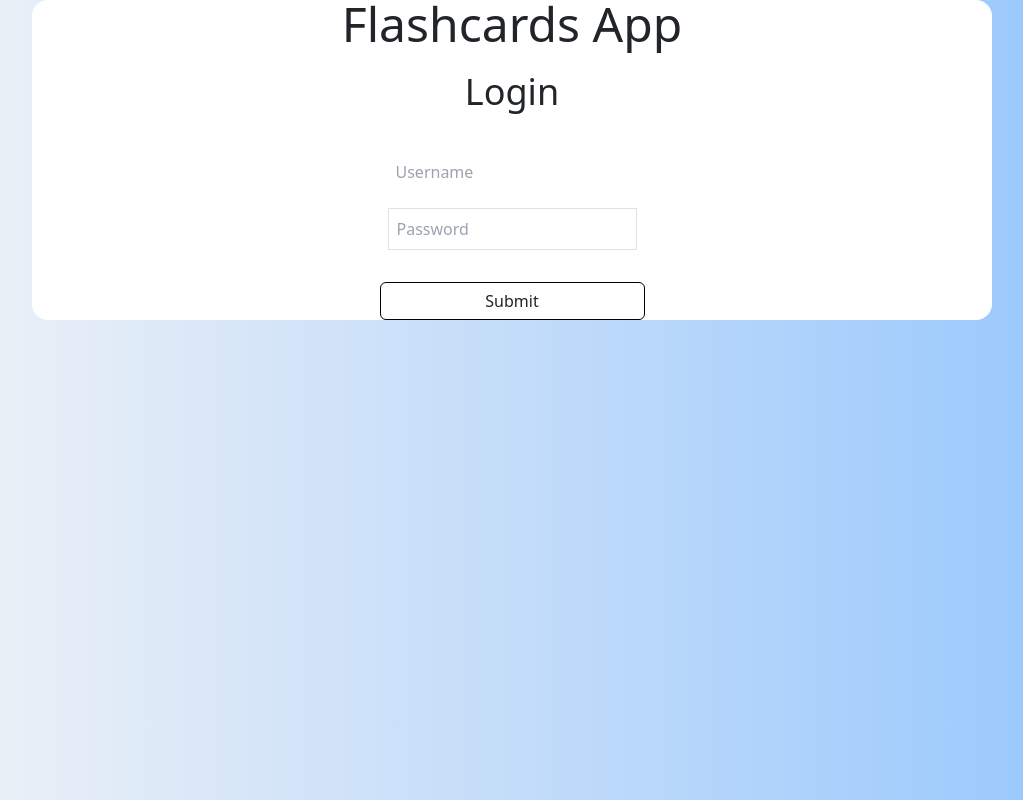
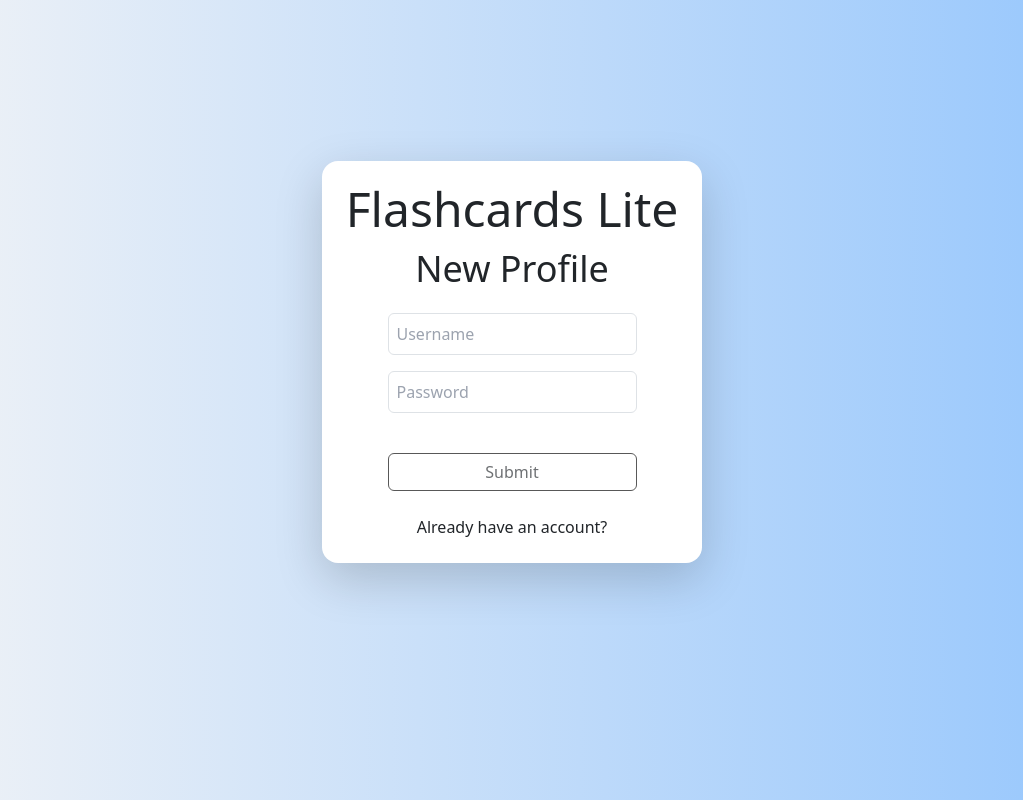
Before and after one commit to wade-loccisano/flask-flashcards, a Flask app: page / in a window 1280 px wide. Shown: the whole page, without its empty margins (128-1151 px from the left). Run offline with Flask 3, Linux system fonts and the light colour scheme; some libraries are stand-ins or nearby versions.

Commit message:
Add changes to auth and add google recaptcha

```diff
--- a/app/__init__.py
+++ b/app/__init__.py
@@ -29,7 +29,6 @@ def create_app():
 
     @login_manager.user_loader
     def load_user(user_id):
-        # Load user from database based on user_id
         return User.query.get(user_id)
 
     api.add_resource(DecksApiEndpoint, "/api/DecksApiEndpoint")
--- a/app/blueprints/simple/routes.py
+++ b/app/blueprints/simple/routes.py
@@ -2,11 +2,13 @@ from app.blueprints.simple import bp
 from flask import render_template, request, redirect, url_for
 from flask_login import current_user, login_required
 from app.extensions.seed import seed_database
+from app.resources.forms.signup import SignUpForm
 
 
 @bp.route("/")
 def index():
-    return render_template("login.html")
+    form = SignUpForm()
+    return render_template("signup.html", form=form)
 
 
 @bp.route("/seed", methods=["POST"])
--- a/app/extensions/seed.py
+++ b/app/extensions/seed.py
@@ -16,7 +16,7 @@ def seed_database(user_id):
     # katakana_deck = Deck(name="Katakana Deck", cards=[])
     mixed_deck = Deck(name="Kana", user_id=user_id, cards=[])
 
-    elements_deck = Deck(name="Periodic Table of Elements", user_id=user_id, cards=[])
+    elements_deck = Deck(name="Periodic Table", user_id=user_id, cards=[])
 
     # db.session.add_all([hiragana_deck, katakana_deck, mixed_deck, elements_deck])
     db.session.add_all([mixed_deck, elements_deck])
--- /dev/null
+++ b/app/resources/forms/signup.py
@@ -0,0 +1,11 @@
+from flask_wtf import FlaskForm, RecaptchaField
+from wtforms import StringField, PasswordField
+from wtforms.validators import DataRequired, Length
+
+
+class SignUpForm(FlaskForm):
+    username = StringField(
+        "Username", validators=[DataRequired(), Length(min=4, max=50)]
+    )
+    password = PasswordField("Password", validators=[DataRequired(), Length(min=8)])
+    recaptcha = RecaptchaField()
--- a/app/resources/styles/decks.css
+++ b/app/resources/styles/decks.css
@@ -66,10 +66,8 @@
 
 .modal-container {
     background-color: #fff;
-    padding: 2rem;
     border-radius: 8px;
     box-shadow: 0 4px 10px rgba(0, 0, 0, 0.3);
     text-align: center;
     max-width: 400px;
-    width: 90%;
 }
--- a/app/templates/base.html
+++ b/app/templates/base.html
@@ -14,6 +14,7 @@
     <link href="https://cdn.jsdelivr.net/npm/bootstrap@5.3.0-alpha3/dist/css/bootstrap.min.css" rel="stylesheet">
     <script src="https://cdn.jsdelivr.net/npm/bootstrap@5.3.0-alpha3/dist/js/bootstrap.bundle.min.js"></script>
     <script src="https://cdn.tailwindcss.com"></script>
+    <script src="https://www.google.com/recaptcha/api.js" async defer></script>
 </head>
 <body class="bg-gradient-to-r from-gray-100 to-blue-300">
     <div class="container mx-auto max-w-5xl h-[calc(100vh-76px)] px-8">
--- a/app/templates/login.html
+++ b/app/templates/login.html
@@ -5,9 +5,10 @@
 {% endblock %}
 
 {% block content %}
-    <div class="flex flex-col items-center justify-center bg-white rounded-2xl">
-        <h1 class="text-5xl">Flashcards App</h1>
-        <h2 class="text-4xl mt-4 mb-8 ">Login</h1>
+<div class="h-full flex flex-col items-center justify-center">
+    <div class="flex flex-col items-center justify-center bg-white rounded-2xl shadow-lg p-4">
+        <h1 class="text-5xl">Flashcards Lite</h1>
+        <h2 class="text-4xl my-3">Returning User</h1>
         <div class="">
             <form method="POST" action="{{ url_for('auth_blueprint.login')}}">
                 <fieldset class="flex flex-col justify-center">
@@ -17,7 +18,9 @@
                         name="username"
                         placeholder="Username"
                         required="required"
-                        class="m-2 p-2"
+                        class="m-2 p-2 border rounded"
+                        minlength="4"
+                        maxlength="50"
                     >
                     <input
                         type="password"
@@ -25,11 +28,17 @@
                         name="password"
                         placeholder="Password"
                         required="required"
-                        class="m-2 p-2 border"
+                        class="m-2 p-2 border rounded"
                     >
-                    <button type="submit" value="Submit" class="btn border-black mt-4">Submit</button>
+                    <button type="submit" value="Submit" class="btn border-black mt-4 mx-2">Submit</button>
                 </fieldset>
             </form>
         </div>
+        <div class="mt-4">
+            <a href="/auth/signup"
+            class="p-2 hover:bg-slate-200 rounded-full"
+            >New User?</a>
+        </div>
     </div>
+</div>
 {% endblock %}
--- a/app/templates/signup.html
+++ b/app/templates/signup.html
@@ -5,24 +5,22 @@
 {% endblock %}
 
 {% block content %}
-    <div class="flex flex-col items-center justify-center h-full">
-        <div class="mt-4 mb-4 text-2xl">
-            Username not found
-        </div>
-        <h1 class="text-4xl">Sign Up</h1>
-        <div class="mt-4 mb-16 text-4xl">
-            Flask Flashcards
-        </div>
+<div class="h-full flex flex-col items-center justify-center">
+    <div class="flex flex-col items-center justify-center bg-white rounded-2xl shadow-lg p-4">
+        <h1 class="text-5xl">Flashcards Lite</h1>
+        <h2 class="text-4xl my-3">New Profile</h1>
         <div class="">
             <form method="POST" action="{{ url_for('auth_blueprint.signup')}}">
                 <fieldset class="flex flex-col justify-center">
-                    <legend>New User Information</legend>
                     <input
                         type="text"
                         id="username"
                         name="username"
                         placeholder="Username"
                         required="required"
+                        class="m-2 p-2 border rounded"
+                        minlength="4"
+                        maxlength="50"
                     >
                     <input
                         type="password"
@@ -30,10 +28,29 @@
                         name="password"
                         placeholder="Password"
                         required="required"
+                        class="m-2 p-2 border rounded"
+                        minlength="8"
                     >
-                    <button type="submit" value="Submit" class="btn btn--add">Submit</button>
+                    <div
+                        class="mt-2 g-recaptcha"
+                        data-sitekey="{{ config['RECAPTCHA_PUBLIC_KEY'] }}"
+                        data-callback="enableSubmitButton"
+                    ></div>
+                    <button id="submit-btn" type="submit" value="Submit" class="btn border-black mt-4 mx-2" disabled>Submit</button>
                 </fieldset>
             </form>
         </div>
+        <div class="mt-4">
+            <a href="/decks"
+            class="p-2 hover:bg-slate-200 rounded-full"
+            >Already have an account?</a>
+        </div>
     </div>
+</div>
+
+<script>
+    function enableSubmitButton() {
+        document.getElementById("submit-btn").disabled = false;
+    }
+</script>
 {% endblock %}
--- a/config.py
+++ b/config.py
@@ -10,3 +10,5 @@ class app_config(object):
     SQLALCHEMY_DATABASE_URI = os.getenv("DATABASE_URL")
     SQLALCHEMY_TRACK_MODIFICATIONS = False
     TEMPLATES_AUTO_RELOAD = True
+    RECAPTCHA_PUBLIC_KEY = os.getenv("RECAPTCHA_PUBLIC_KEY")
+    RECAPTCHA_PRIVATE_KEY = os.getenv("RECAPTCHA_PRIVATE_KEY")
```
Also changed, not shown: app/blueprints/auth/routes.py (+18 -7 lines), app/blueprints/browse/routes.py (+6 -5 lines), app/resources/styles/browse.css (+2 -8 lines), app/templates/browse.html (+14 -10 lines), app/templates/decks.html (+10 -28 lines), app/templates/study.html (+10 -8 lines), 1 other file.
